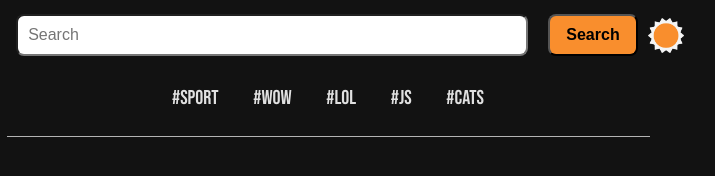
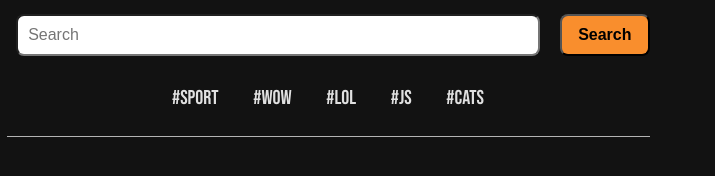
Before and after one commit to The-Awesome-Five/giphy-project, a website with bundled scripts: page Index.html in a window 1280 px wide. Shown: the full height of the page, 362-1077 px from the left. Built offline with nearby package versions, Linux system fonts and the light colour scheme; no server answers.

Commit message:
delete-day/night-mode

```diff
--- a/Index.html
+++ b/Index.html
@@ -17,7 +17,7 @@
       <img id="logo" src="img/gif-huv-logo.png" data-page="gif_home"  height="30">
       <input id="search" class="search" type="text" placeholder="Search">
       <button id="search-btn" type="submit">Search</button>
-      <img id="sun-icon" src="/img/sun-icon.png" height="35">
+
     </div>
     <nav class="hamburger-menu" id='hamburgerMenu'>
       <div id="container-menu">
--- a/Style/main.css
+++ b/Style/main.css
@@ -328,7 +328,3 @@ input[type="file"], input[type="button"] {
     border-radius: 20px;
     margin-top: 30px;
 }
-
-#sun-icon {
-    margin-left: 10px;
-}
```
